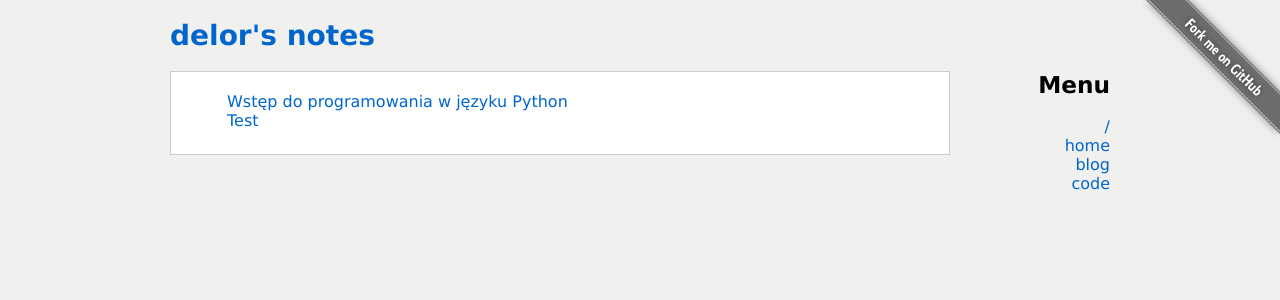
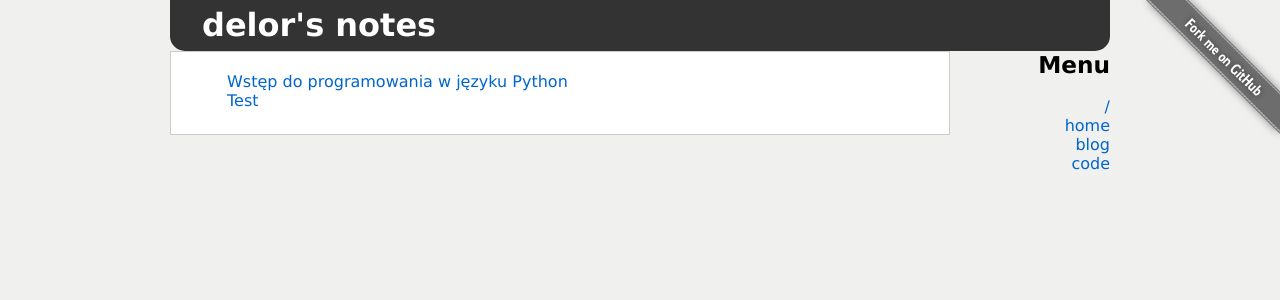
Before and after one commit to delor/delor.github.com, a Jekyll site: the page built from index.html, in a window 1280 px wide. Shown: the top 300 px of the page. Built offline with Jekyll 4.4.1, drawn with Linux system fonts in a browser that asks for light colours; Markdown is read by kramdown in place of the engine named in the settings.

Commit message:
top part of site modified

```diff
--- a/_layouts/default.html
+++ b/_layouts/default.html
@@ -12,7 +12,9 @@
   <body>
     <div class="container_12">
       <div class="grid_12">
-        <h1><a href="/">delor's notes</a></h1>
+        <div id="top">
+          <h1><a href="/">delor's notes</a></h1>
+        </div>
       </div>
     </div>
     <div class="container_12">
--- a/css/styles.css
+++ b/css/styles.css
@@ -9,6 +9,26 @@ a:link { color: #0066CC; }
 h1 { font-size: 175%; }
 h2 { font-size: 145%; }
 
+#top {
+    -moz-border-radius-bottomleft: 15px;
+    -moz-border-radius-bottomright: 15px;
+    -webkit-border-bottom-left-radius: 15px;
+    -webkit-border-bottom-right-radius: 15px;
+    background-color: #333333;
+    border-bottom-left-radius: 15px
+    border-bottom-right-radius: 15px;
+}
+
+#top h1 {
+    font-size: xx-large;
+    margin: 0;
+    padding: .2em 1em;
+}
+
+#top h1 a, #top h1 a:hover {
+    color: white;
+}
+
 #header {
     -moz-border-radius-topleft: 15px;
     -moz-border-radius-topright: 15px;
@@ -19,6 +39,7 @@ h2 { font-size: 145%; }
     border-top-right-radius: 15px;
     text-align: center;
 }
+
 #header h1 { font-size: x-large; margin: 0; padding: 0.2em 1em; }
 #header h1 a, #header h1 a:visited { color: white; }
 #header p { font-size: small; margin: 0; padding: 0; color: white; }
```
